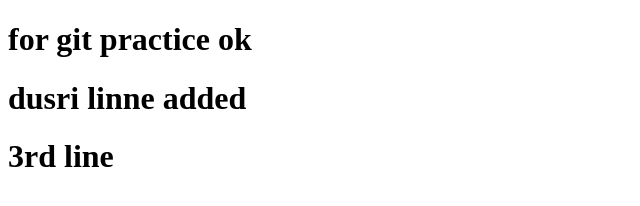
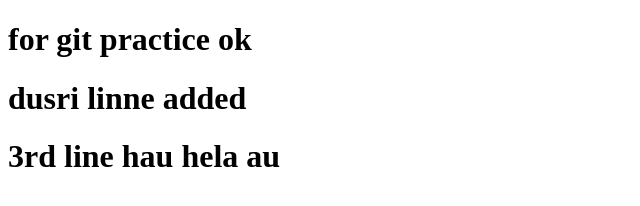
Before and after one commit to Tapas-kp/gitpract, a plain HTML site: page index.html in a window 1280 px wide. Shown: the whole page, without its empty margins (0-640 px from the left). Drawn offline with Linux system fonts and the light colour scheme.

Commit message:
pull req

```diff
--- a/index.html
+++ b/index.html
@@ -8,6 +8,6 @@
 <body>
     <h1>for git practice ok</h1>
     <h1>dusri linne added </h1>
-    <h1>3rd line</h1>
+    <h1>3rd line hau hela au</h1>
 </body>
 </html>
```
